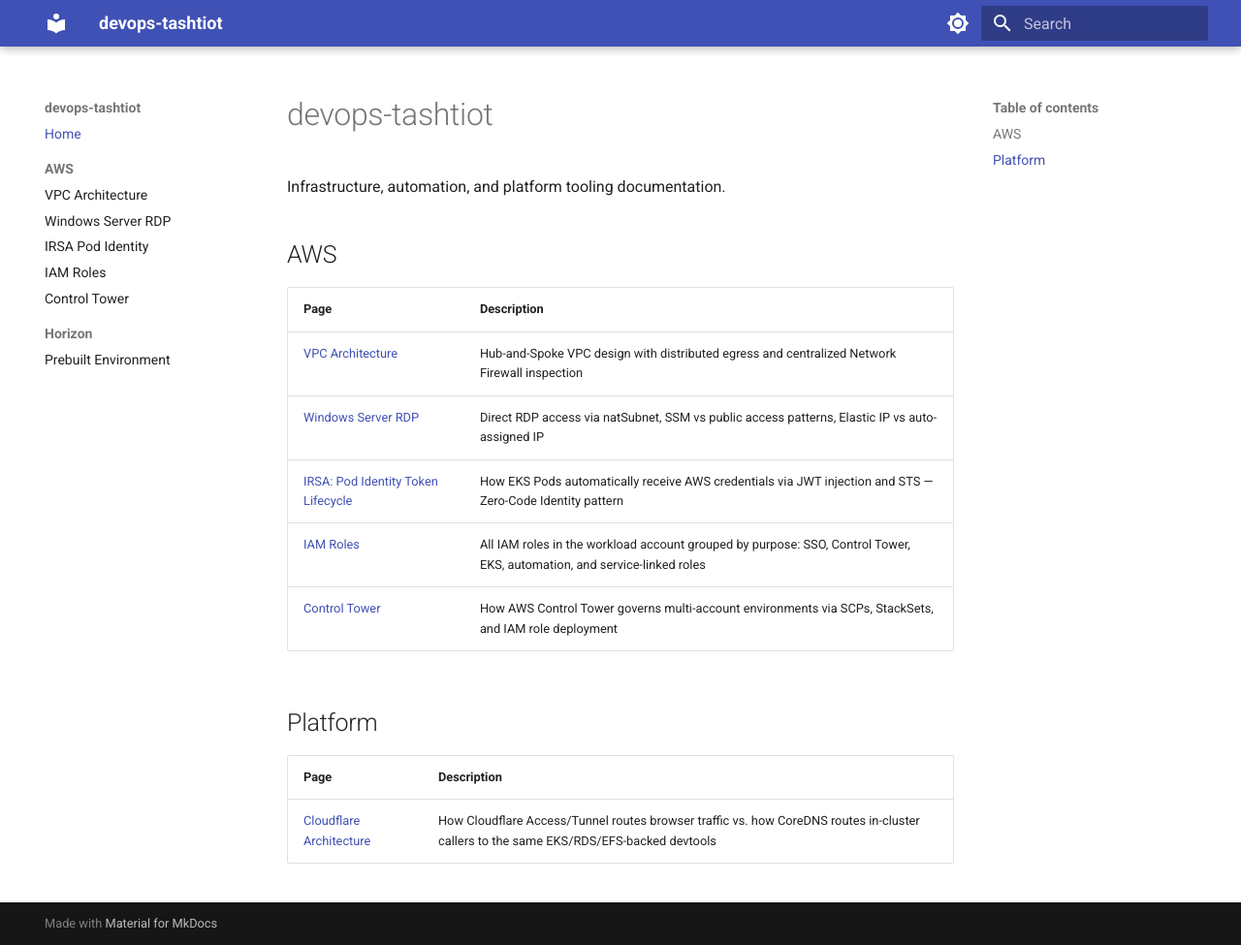
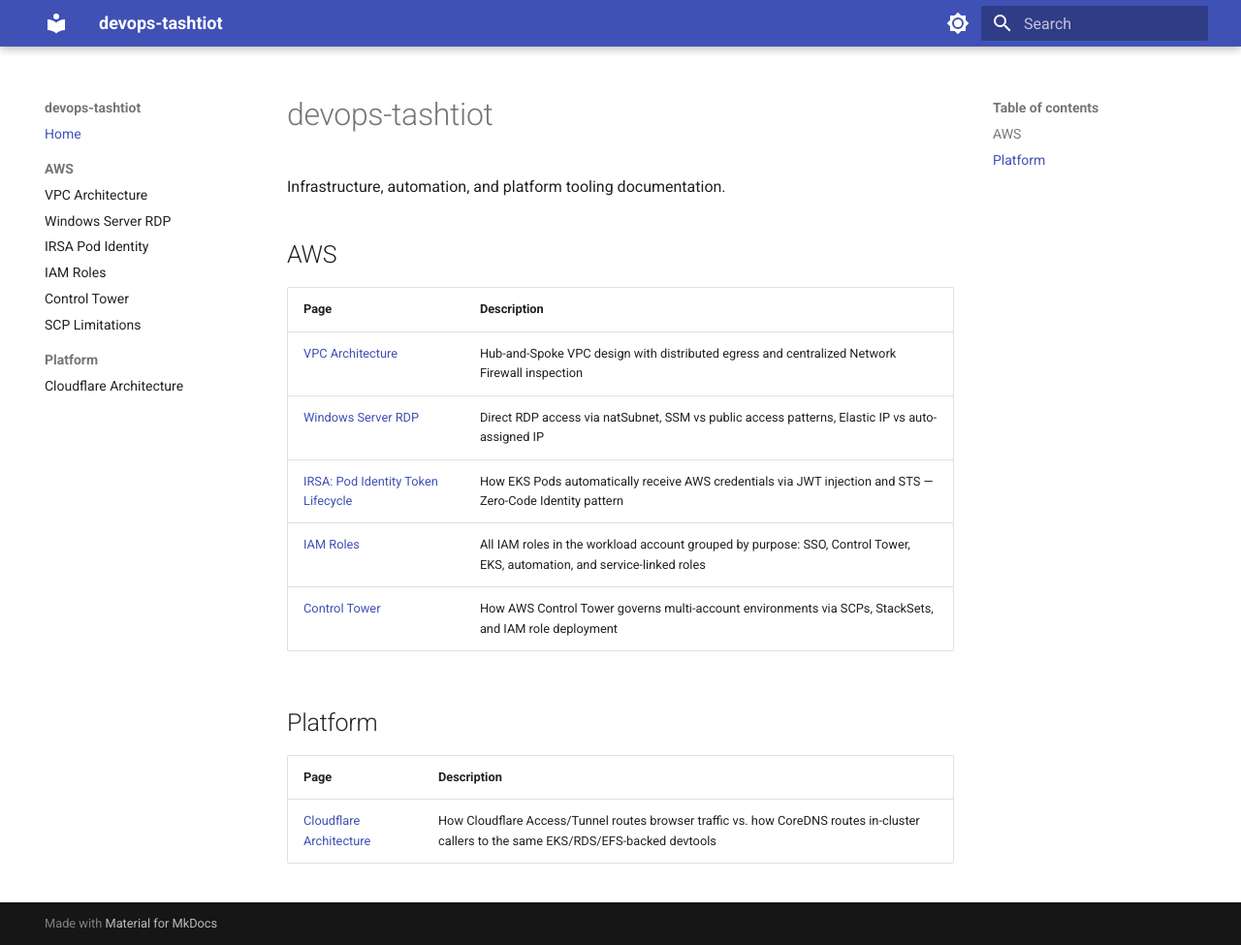
Before and after one commit to devops-tashtiot/devops-tashtiot.github.io, an MkDocs documentation site: the page built from docs-src/index.md, in a window 1280 px wide and 975 px high. Shown: the whole window at 97% size. Built offline with MkDocs 1.6.1 and Material for MkDocs 9.7.7, drawn with Linux system fonts in a browser that asks for light colours.

Commit message:
docs: add SCP Limitations to AWS nav section

```diff
--- a/mkdocs.yml
+++ b/mkdocs.yml
@@ -31,5 +31,6 @@
     - IRSA Pod Identity: aws/irsa-pod-identity.md
     - IAM Roles: aws/iam-roles.md
     - Control Tower: aws/control-tower.md
-  - Horizon:
-    - Prebuilt Environment: horizon/prebuilt-environment.md
+    - SCP Limitations: aws/scp-limitations.md
+  - Platform:
+    - Cloudflare Architecture: platform/cloudflare-architecture.md
```
